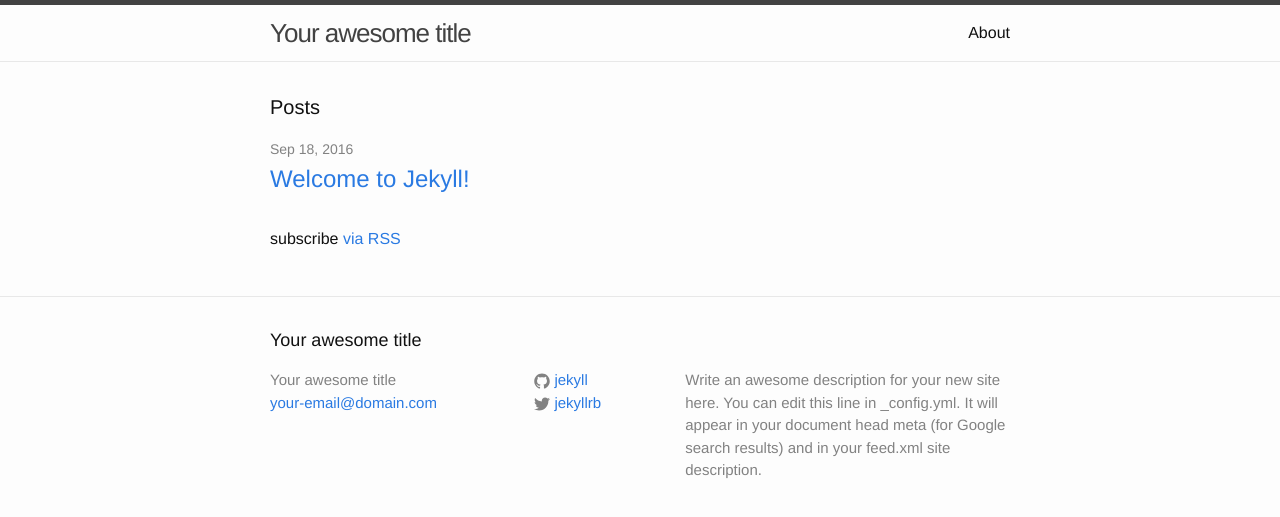
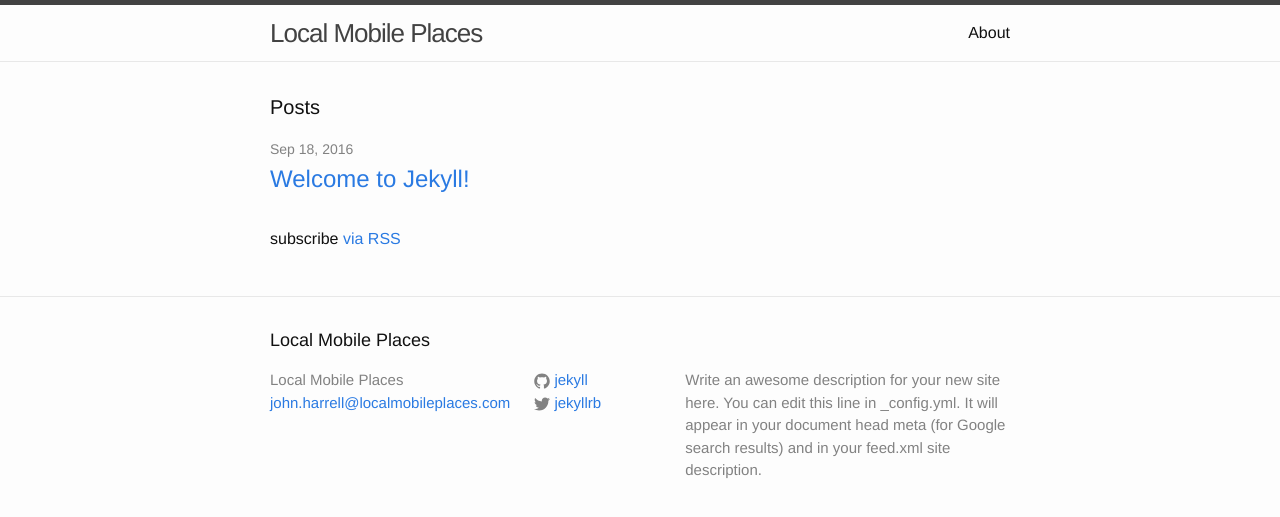
Before and after one commit to 5646Harrell/5646Harrell.github.io, a Jekyll site: the page built from index.html, in a window 1280 px wide. Shown: the top 517 px of the page. Built offline with Jekyll 4.4.1, drawn with Linux system fonts in a browser that asks for light colours.

Commit message:
Update _config.yml

```diff
--- a/_config.yml
+++ b/_config.yml
@@ -6,8 +6,8 @@
 # 'jekyll serve'. If you change this file, please restart the server process.
 
 # Site settings
-title: Your awesome title
-email: your-email@domain.com
+title: Local Mobile Places
+email: john.harrell@localmobileplaces.com
 description: > # this means to ignore newlines until "baseurl:"
   Write an awesome description for your new site here. You can edit this
   line in _config.yml. It will appear in your document head meta (for
```
